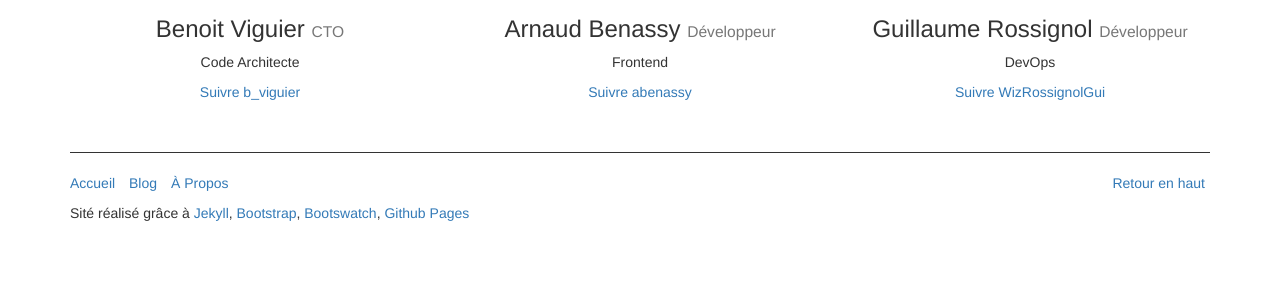
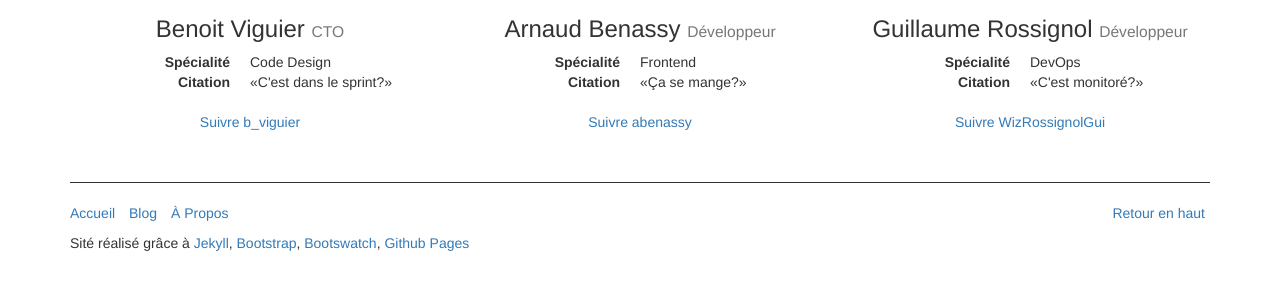
Before and after one commit to wizacha/wizacha.github.io, a Jekyll site: the page built from about.html, in a window 1280 px wide, cut to the strip 582-905 px from the top of the page. Shown: the top 300 px of the strip. Built offline with Jekyll 4.4.1, drawn with Linux system fonts in a browser that asks for light colours; nearby versions of some CDN libraries; Markdown is read by kramdown in place of the engine named in the settings; comment, search, counter and statistics services are not loaded; a style sheet for code colours, icons or effects is not loaded; some of the changed text lies outside the part shown.

Commit message:
Minor changes
Added favicon
Added team quotes

```diff
--- a/_config.yml
+++ b/_config.yml
@@ -1,4 +1,4 @@
 markdown: redcarpet
 
-name: Wizacha Dev-Side
+name: Wizacha Tech-Side
 wizacha: "<a href='https://wizacha.com'>Wizacha</a>"
--- a/_data/team.yml
+++ b/_data/team.yml
@@ -4,7 +4,8 @@ benoit:
   avatar: https://avatars.githubusercontent.com/b-viguier
   twitter: b_viguier
   job: CTO
-  skill: Code Architecte
+  skill: Code Design
+  quote: C'est dans le sprint?
 
 arnaud:
   name_full: Arnaud Benassy
@@ -13,6 +14,7 @@ arnaud:
   twitter: abenassy
   job: Développeur
   skill: Frontend
+  quote: Ça se mange?
 
 guillaume:
   name_full: Guillaume Rossignol
@@ -21,3 +23,4 @@ guillaume:
   twitter: WizRossignolGui
   job: Développeur
   skill: DevOps
+  quote: C'est monitoré?
--- a/_includes/head.html
+++ b/_includes/head.html
@@ -13,3 +13,4 @@
 <![endif]-->
 
 <link rel="stylesheet" href="/css/main.css" />
+<link rel="shortcut icon" href="/favicon.ico" type="image/x-icon" />
--- a/about.html
+++ b/about.html
@@ -30,7 +30,13 @@ order: 15
         <h3>{{member[1].name_full}}
             <small>{{ member[1].job}}</small>
         </h3>
-        <p>{{ member[1].skill}}</p>
+        <dl class="dl-horizontal">
+            <dt>Spécialité</dt>
+            <dd class="text-left">{{member[1].skill}}</dd>
+
+            <dt>Citation</dt>
+            <dd class="text-left"><q>{{member[1].quote}}</q></dd>
+        </dl>
         <p>
             <a href="https://twitter.com/{{member[1].twitter}}" class="twitter-follow-button" data-show-count="false" data-size="large">Suivre {{@member[1].twitter}}</a>
         </p>
--- a/index.html
+++ b/index.html
@@ -8,6 +8,8 @@ nav-exclude: true
 <div class="jumbotron">
     <h1>{{site.wizacha}} <small>côté développeurs...</small></h1>
     <blockquote>
-        <i>You don't know the power of the Dev side.</i>
+        <q cite="http://en.wikiquote.org/wiki/Star_Wars_Episode_VI:_Return_of_the_Jedi#Dialogue">
+            You don't know the power of the Tech-Side.
+        </q>
     </blockquote>
 </div>
```
